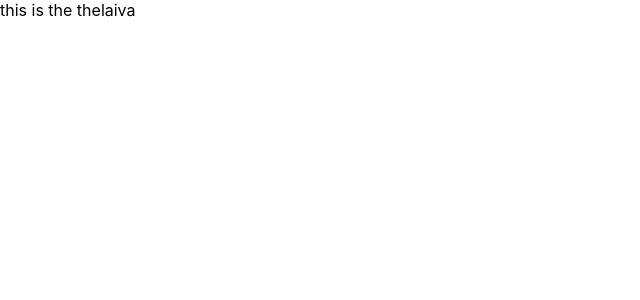
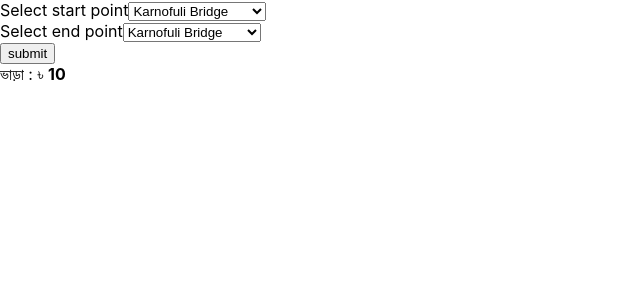
Before and after one commit to arfat-beep/Bus_fare, a Next.js app: page / in a window 1280 px wide. Shown: the top 300 px of the page, without its empty margins (0-640 px from the left). Built offline with nearby package versions, Linux system fonts and the light colour scheme.

Commit message:
basic structure complete

```diff
--- a/pages/index.js
+++ b/pages/index.js
@@ -1,7 +1,125 @@
 import Head from "next/head";
 import Image from "next/image";
+import { useEffect, useState } from "react";
 import styles from "../styles/Home.module.css";
 
+const roads = [
+  {
+    name: "Karnofuli Bridge",
+    value: "karnafuli_bridge",
+    distance: 0,
+  },
+  {
+    name: "Razakhali",
+    value: "razakhali",
+    distance: 1,
+  },
+  {
+    name: "Kalamia Bazar",
+    value: "kalamia_bazar",
+    distance: 2,
+  },
+  {
+    name: "Nahar CNG",
+    value: "nahar_cng",
+    distance: 3,
+  },
+  {
+    name: "Ek Kilometer",
+    value: "ek_kilometer",
+    distance: 4,
+  },
+  {
+    name: "Bohoddarhat",
+    value: "bohoddarhat",
+    distance: 5,
+  },
+  {
+    name: "Kapasgola",
+    value: "kapasgola",
+    distance: 6,
+  },
+  {
+    name: "Chowkbazar",
+    value: "chowkbazar",
+    distance: 6.5,
+  },
+  {
+    name: "Sirazuddowla Road",
+    value: "sirazuddowla_road",
+    distance: 7.5,
+  },
+  {
+    name: "Andorkilla",
+    value: "andorkilla",
+    distance: 8,
+  },
+  {
+    name: "Lal Dighi",
+    value: "lal_dighi",
+    distance: 9,
+  },
+  {
+    name: "New Market",
+    value: "new_market",
+    distance: 10,
+  },
+];
 export default function Home() {
-  return <div>this is the thelaiva</div>;
+  const [roadStartKM, setRoadStartKM] = useState(null);
+  const [roadEndKM, setRoadEndKM] = useState(null);
+  const [totalDistance, setTotalDistance] = useState(null);
+  const [busFareCost, setBusFareCost] = useState(null);
+  useEffect(() => {
+    const calculateBusFare = (totalDistance) => {
+      if (totalDistance <= 4) {
+        setBusFareCost(10);
+      } else if (totalDistance == 5) {
+        setBusFareCost(11);
+      } else {
+        setBusFareCost(Math?.ceil(totalDistance * 2));
+      }
+    };
+    calculateBusFare(totalDistance);
+  }, [totalDistance, busFareCost]);
+
+  const handleStartRoadInput = (e) => {
+    e.preventDefault();
+    const x = roads?.filter((road) => road?.value === e?.target?.start?.value);
+    setRoadStartKM(x[0]?.distance);
+    const y = roads?.filter((road) => road?.value === e?.target?.end?.value);
+    setRoadEndKM(y[0]?.distance);
+    setTotalDistance(Math?.abs(roadStartKM - roadEndKM));
+  };
+  return (
+    <div>
+      <form onSubmit={handleStartRoadInput}>
+        <label>Select start point</label>
+
+        <select name="start">
+          {roads.map((road, index) => (
+            <option value={road.value} key={index}>
+              {road.name}
+            </option>
+          ))}
+        </select>
+        <br />
+        <label>Select end point</label>
+        <select name="end">
+          {roads.map((road, index) => (
+            <option value={road.value} key={index}>
+              {road.name}
+            </option>
+          ))}
+        </select>
+        <br />
+        <input type="submit" value="submit" />
+      </form>
+      {busFareCost && (
+        <div>
+          ভাড়া : ৳ <strong>{busFareCost}</strong>
+        </div>
+      )}
+    </div>
+  );
 }
```
